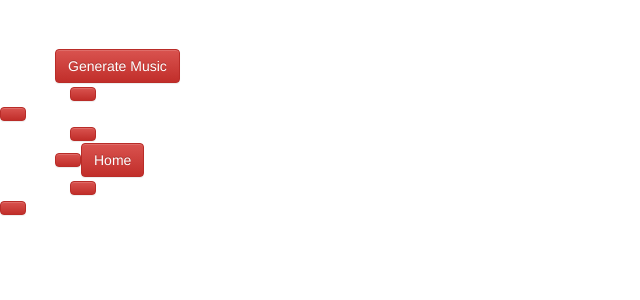
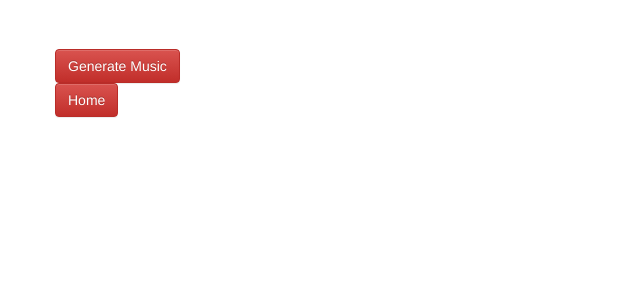
Before and after one commit to krsna-smnt/AI-Mozart-Beethoven, a Django app: template Website/templates/Website/index.html in a window 1280 px wide. Shown: the part 51-351 px from the top of the page, without its empty margins (0-640 px from the left). Run offline with Django 3.2, Linux system fonts and the light colour scheme; the template is opened without the code that fills it, so the values that code supplies are empty; some libraries are stand-ins or nearby versions.

Commit message:
Automating

```diff
--- a/Website/templates/Website/index.html
+++ b/Website/templates/Website/index.html
@@ -8,13 +8,13 @@
 
 <div class="container">
 	<div class="row">
-		<a href='{% url 'play_it' %}' id='butt' class='btn btn-danger'>Generate Music</button>
+		<a href='{% url 'play_it' %}' id='butt' class='btn btn-danger'>Generate Music</a>
 	</div>
 </div>
 
 <div class="container">
 	<div class="row">
-		<a href='{% url 'index' %}' id='butt' class='btn btn-danger'>Home</button>
+		<a href='{% url 'index' %}' id='butt' class='btn btn-danger'>Home</a>
 	</div>
 </div>
 
```
